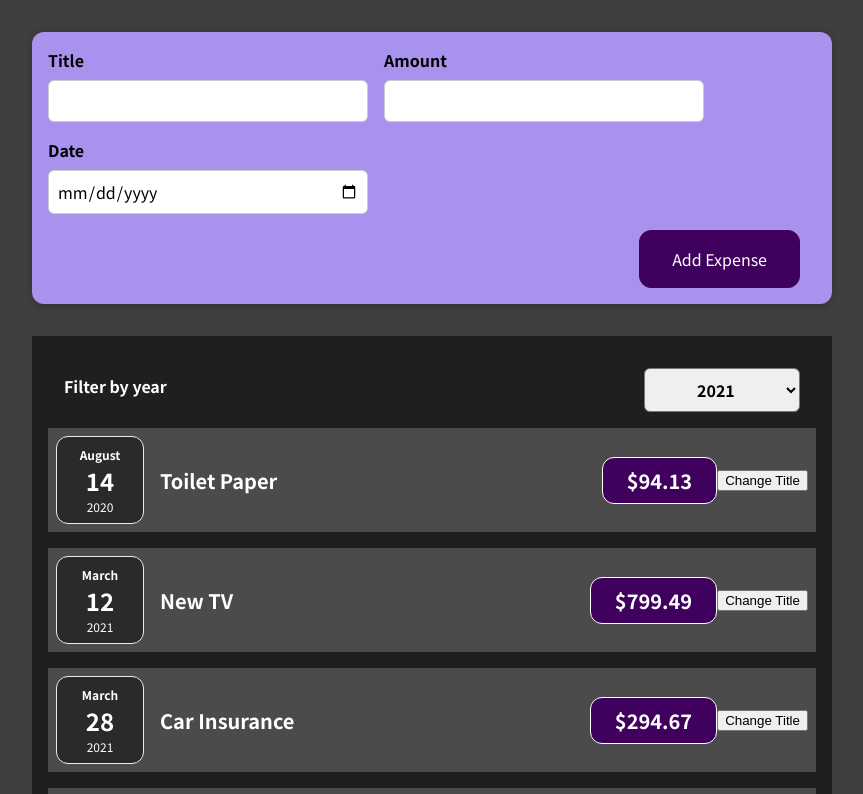
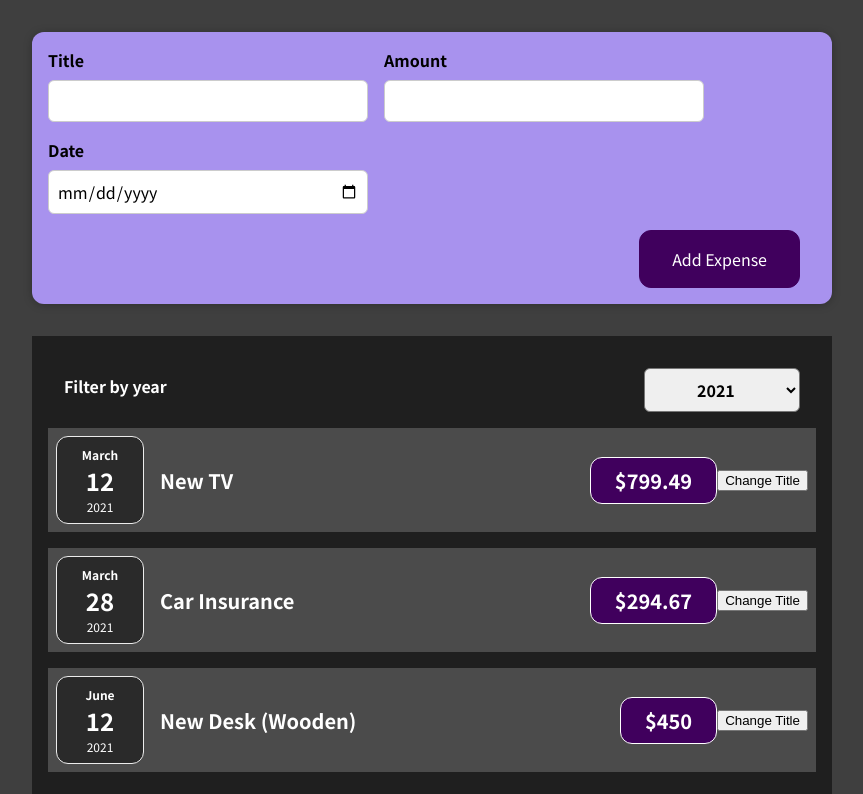
Before and after one commit to jaytula/react-complete-guide-v2, a React (Create React App) app in the folder react-basics/: page / in a window 1280 px wide. Shown: the top 794 px of the page, without its empty margins (208-1071 px from the left). Built offline with nearby package versions, Linux system fonts and the light colour scheme.

Commit message:
Assignment 3 attempt

```diff
--- a/react-basics/src/components/Expenses/Expenses.tsx
+++ b/react-basics/src/components/Expenses/Expenses.tsx
@@ -21,9 +21,14 @@ const Expenses = ({ items }: { items: IExpense[] }) => {
   return (
     <div>
       <Card className="expenses">
-        <ExpensesFilter year={filteredYear} onChangeFilter={filterChangeHandler} />
+        <ExpensesFilter
+          year={filteredYear}
+          onChangeFilter={filterChangeHandler}
+        />
 
-        {items.map((expense) => (
+        {items
+          .filter((item) => item.date.getFullYear().toString() === filteredYear)
+          .map((expense) => (
             <ExpenseItem
               key={expense.id}
               title={expense.title}
```
Lines whose indentation alone changed are shown as unchanged.
